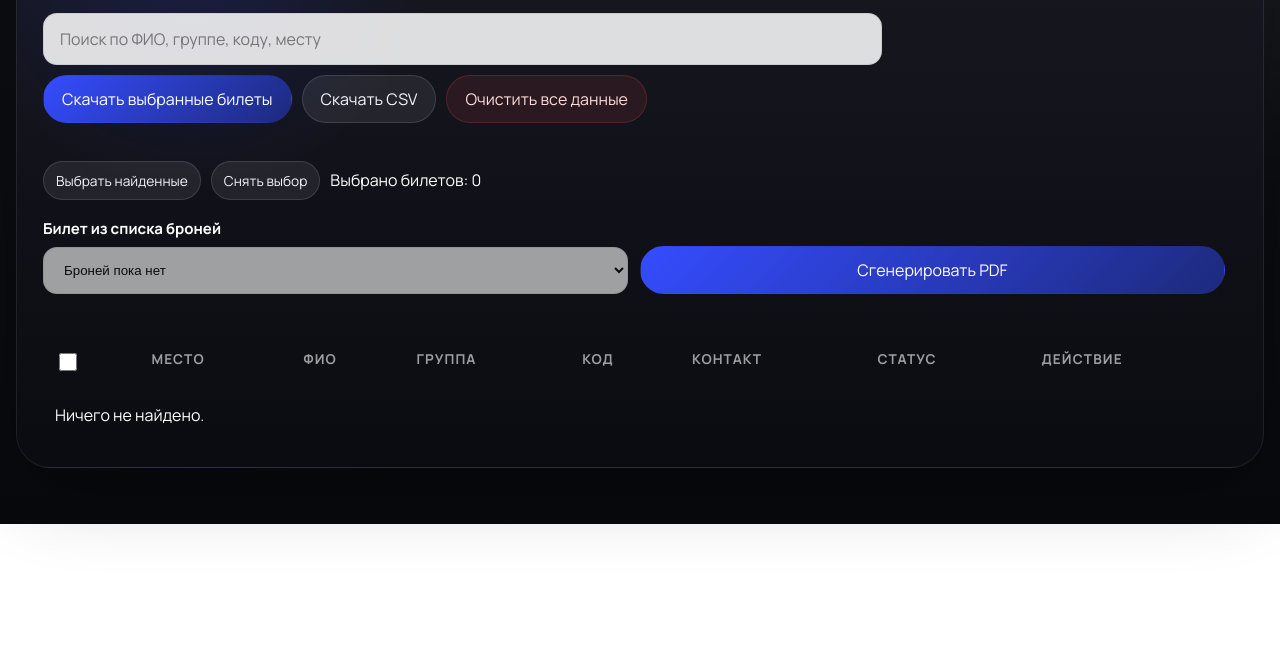
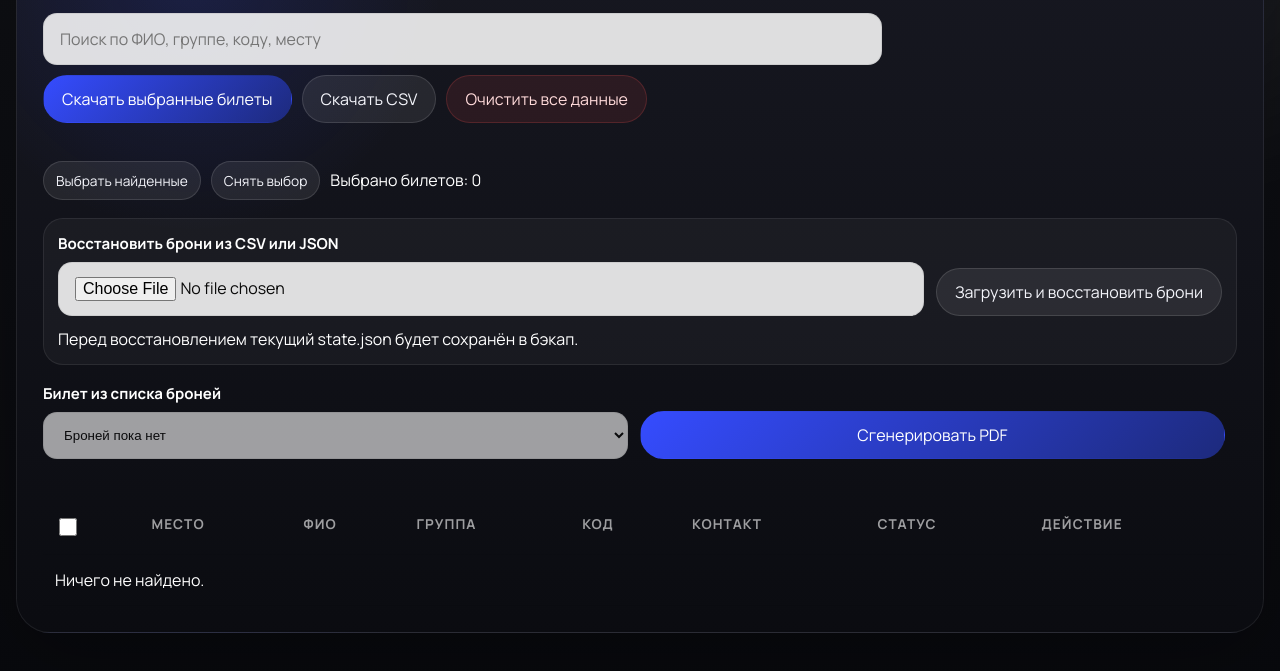
Before and after one commit to Grishka3002/SiteMiM, a website with bundled scripts: page admin/index.html in a window 1280 px wide. Shown: the part 801-1472 px from the top of the page. Before the commit the page ends 1325 px from the top, so only its background shows below. Built offline with nearby package versions, Linux system fonts and the light colour scheme; no server answers.

Commit message:
Add files via upload

```diff
--- a/admin/index.html
+++ b/admin/index.html
@@ -57,6 +57,14 @@
             <button class="button button--ghost button--small" id="clear-selected-tickets" type="button">Снять выбор</button>
             <span class="muted" id="selected-tickets-status">Выбрано билетов: 0</span>
           </div>
+          <form class="admin-import-form" id="admin-state-import-form">
+            <label class="field">
+              <span>Восстановить брони из CSV или JSON</span>
+              <input class="input" id="admin-state-import-file" type="file" accept=".csv,.json,text/csv,application/json" />
+            </label>
+            <button class="button button--ghost" type="submit">Загрузить и восстановить брони</button>
+            <p class="muted" id="admin-state-import-status">Перед восстановлением текущий state.json будет сохранён в бэкап.</p>
+          </form>
           <form class="admin-ticket-generator" id="admin-ticket-generator">
             <label class="field">
               <span>Билет из списка броней</span>
```
